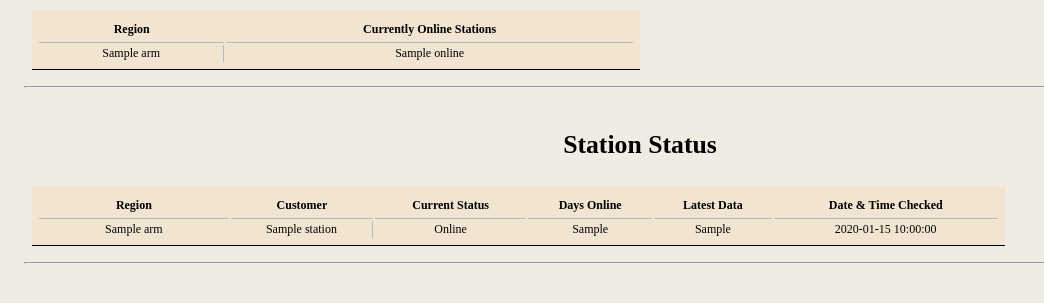
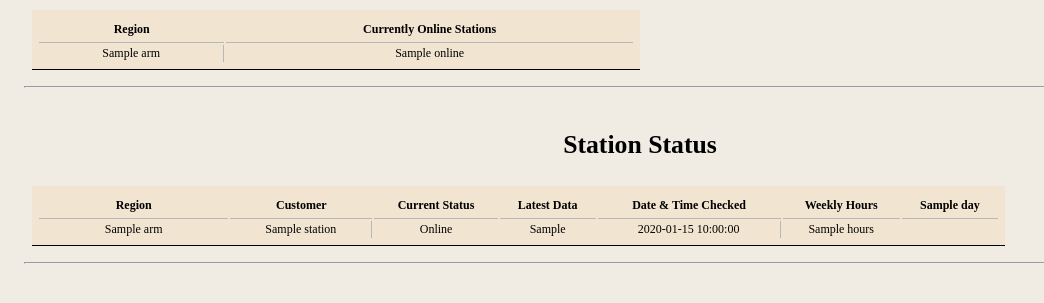
Before and after one commit to kyle0sendong/Bpit-Sales-Weekly-Email, a Python web app: template Features/Mailer/templates/template_outlook_v3.html in a window 1280 px wide. Shown: the part 187-490 px from the top of the page, without its empty margins (0-1044 px from the left). Run offline with Jinja, Linux system fonts and the light colour scheme; the template is opened without the code that fills it: most values are stand-ins (such as "Sample title", 1, 10 or a date in 2020).

Commit message:
Update template, remove days online. add hours online

```diff
--- a/Features/Mailer/templates/template_outlook_v3.html
+++ b/Features/Mailer/templates/template_outlook_v3.html
@@ -99,9 +99,12 @@
           <th style="width: 20%">Region</th>
           <th style="width: 15%">Customer</th>
           <th>Current Status</th>
-          <th>Days Online</th>
           <th>Latest Data</th>
           <th>Date & Time Checked</th>
+          <th>Weekly Hours</th>
+          {% for daily_data in data.report.daily_hours %}
+            <th>{{daily_data.day}}</th>
+          {% endfor %}
         </tr>
 
         {% for arm_data in data.report %}
@@ -111,9 +114,13 @@
               <td> {{arm_data.region_name}}</td>
               <td class="row-border-right"> {{station.customer_name}} </td>
               <td>{{station.current_status}}</td>
-              <td>{{station.days_online}}</td>
               <td>{{station.latest_data}}</td>
-              <td>{{station.date_checked}}</td>
+              <td class="row-border-right">{{station.date_checked}}</td>
+
+              {% for daily_data in data.report.daily_hours %}
+                <td>{{daily_data.hours}}</td>
+              {% endfor %}
+
             </tr>
           {% endfor %}
 
```
